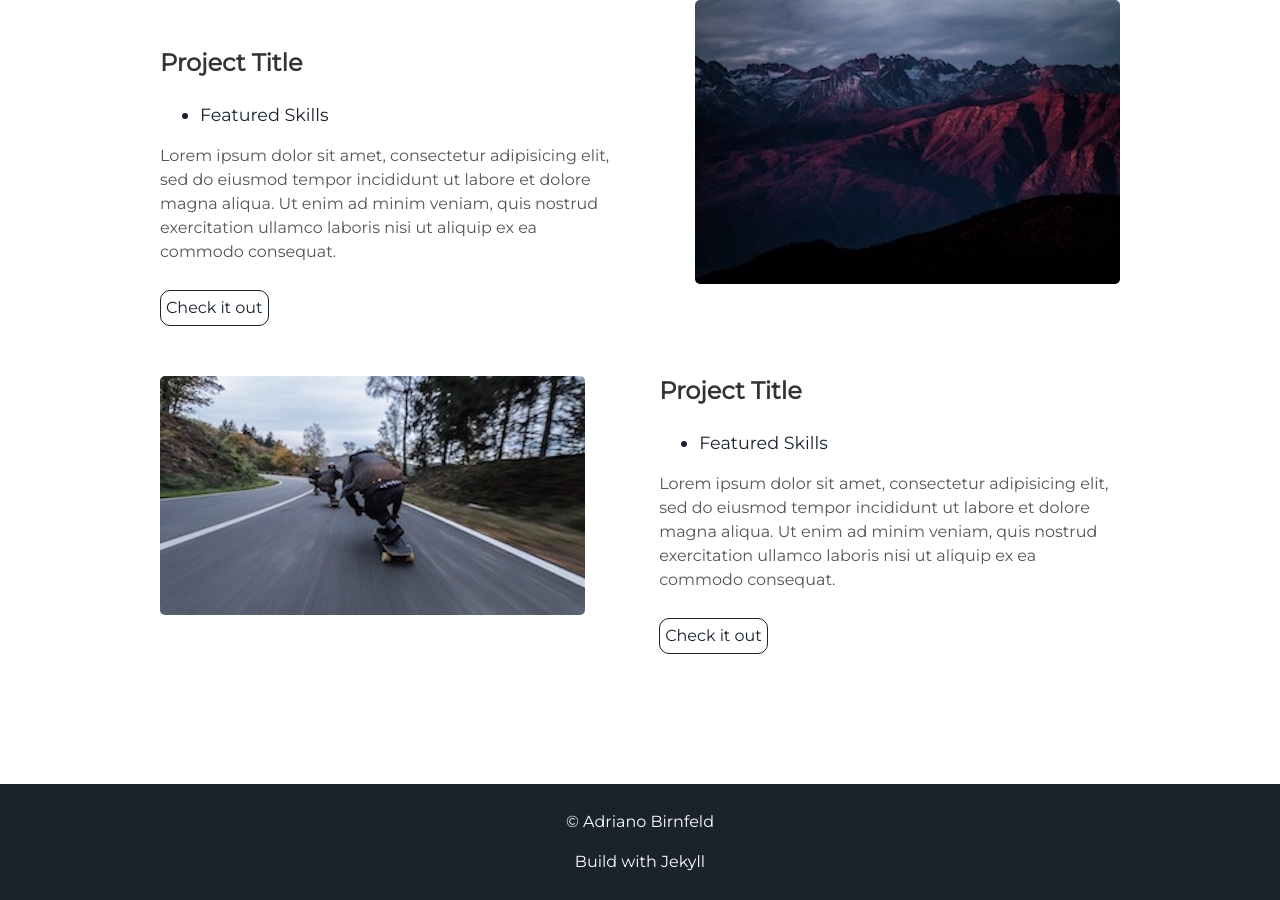
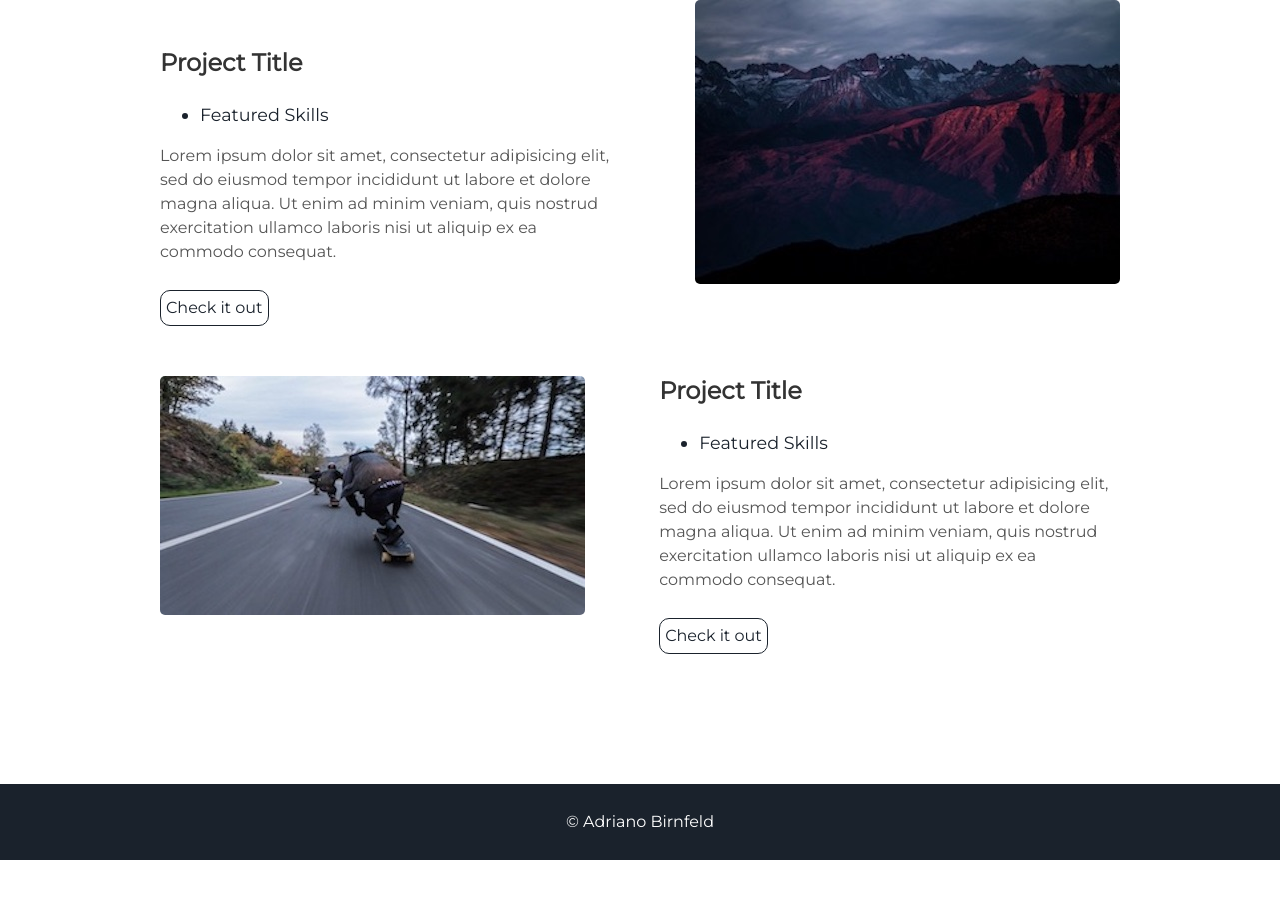
Before and after one commit to adrianojbj/adrianojbj.github.io, a Jekyll site: the page built from index.html, in a window 1280 px wide and 900 px high, scrolled down 1595 px. Built offline with Jekyll 4.4.1, drawn with Linux system fonts in a browser that asks for light colours; after the commit the page ends 2455 px from its top, so only the background shows below that.

Commit message:
Update README and footer

```diff
--- a/_includes/footer.html
+++ b/_includes/footer.html
@@ -1,6 +1,5 @@
 <footer class="footer">
     <p>&copy; {{site.username}}</p>
-    <p>Build with Jekyll</p>
 </footer>
 <script src="//cdn.jsdelivr.net/particles.js/2.0.0/particles.min.js"></script>
 <script src="{{ "/assets/js/sweet-scroll.min.js" | prepend: site.baseurl }}"></script>
```
Also changed, not shown: README.md.
